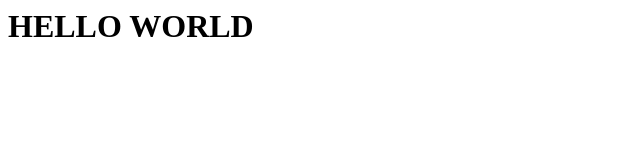
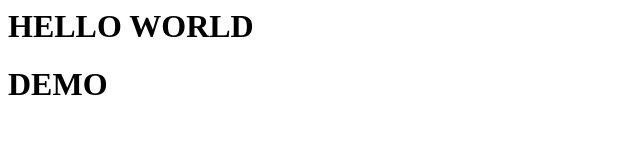
Before and after one commit to ssankabathula/SriGithub, a plain HTML site: page index.html in a window 1280 px wide. Shown: the whole page, without its empty margins (0-640 px from the left). Drawn offline with Linux system fonts and the light colour scheme.

Commit message:
Added new line

```diff
--- a/index.html
+++ b/index.html
@@ -1 +1,2 @@
 <h1>HELLO WORLD<h1>
+<h1> DEMO <h1>
```
